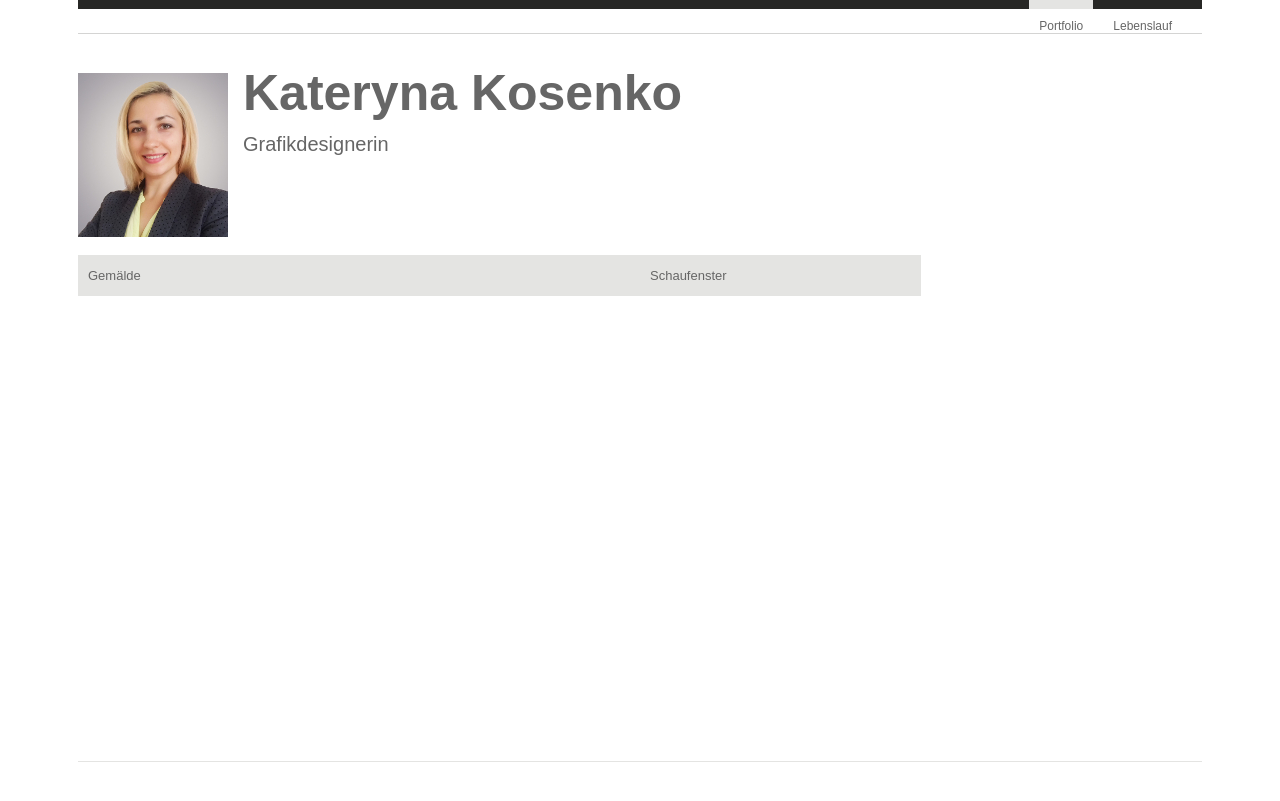
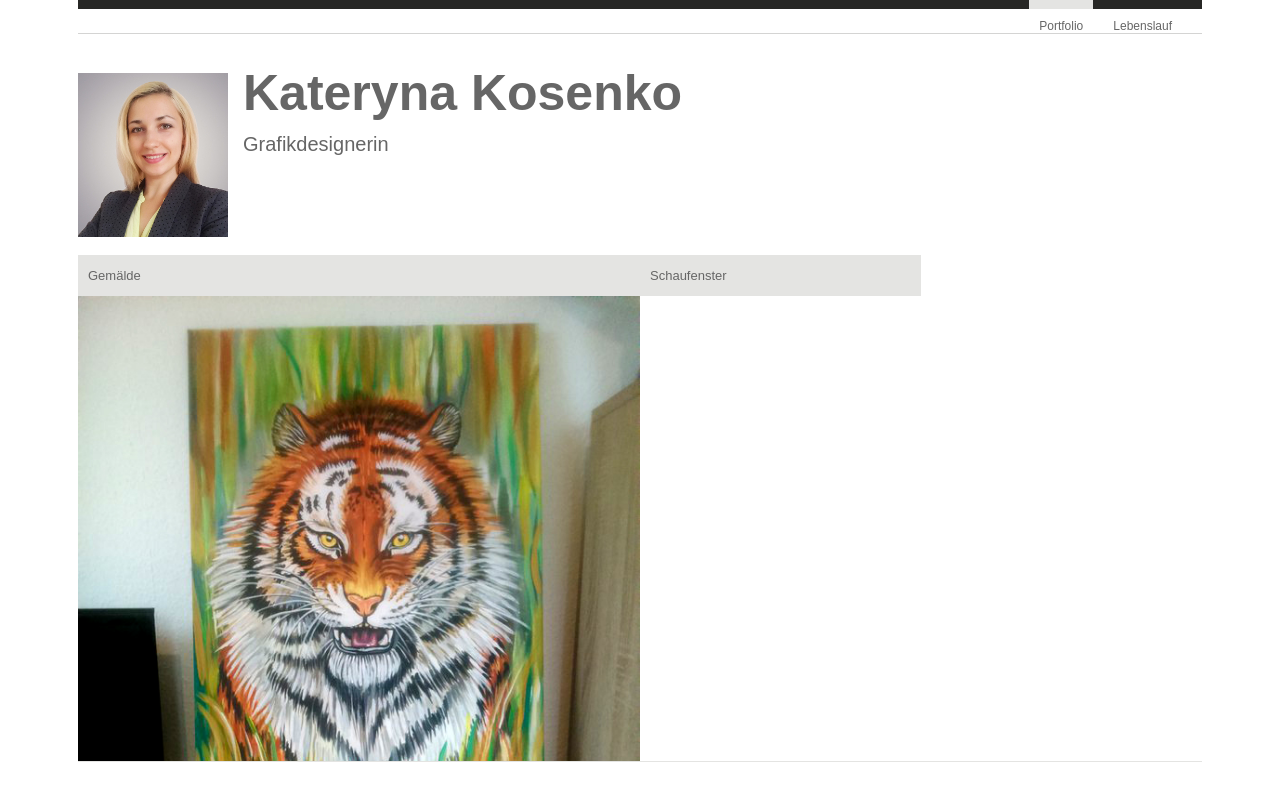
Before and after one commit to vkosenko/katj, a Jekyll site: the page built from index.html, in a window 1280 px wide. Shown: the top 801 px of the page. Built offline with Jekyll 4.4.1, drawn with Linux system fonts in a browser that asks for light colours; nearby versions of some CDN libraries.

Commit message:
Updated: index

```diff
--- a/index.html
+++ b/index.html
@@ -41,7 +41,7 @@
                         {% if i % 2 == 0 %}
                             {% assign evenOdd = "odd" %}
                         {% endif %}
-                        {% assign thumb = '' | append: site.portfolio_location | append: '/' | append: 'gemaelde' | append: '/' | append: thumbFolder | append: '/' | append: portfolio.thumb %}
+                        {% assign thumb = 'images/portfolio' | append: '/' | append: 'gemaelde' | append: '/' | append: thumbFolder | append: '/' | append: portfolio.thumb %}
 
                         <article id="node-{{ portfolio.hash }}" class="node node-article node-promoted node-teaser {{ evenOdd }} first {{ postPrefix }}post-box clearfix" about="portfolio.html#{{ portfolio.hash }}" typeof="sioc:Item foaf:Document">
                             <header>
```
